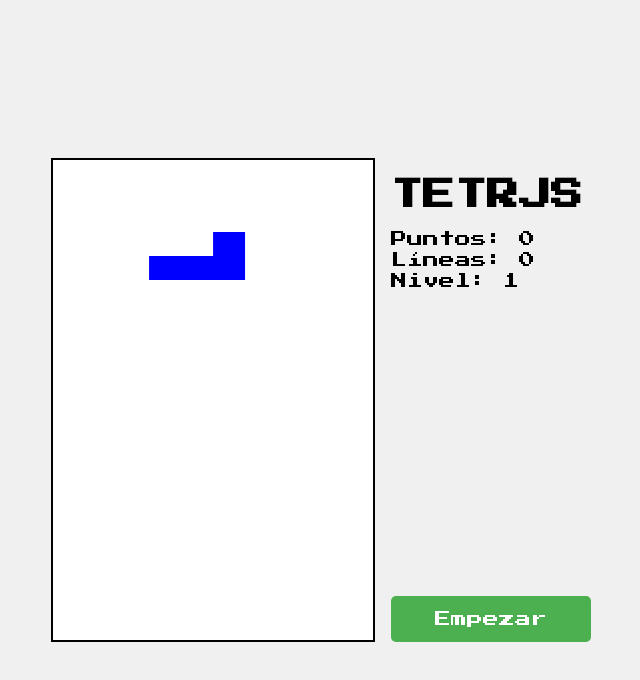
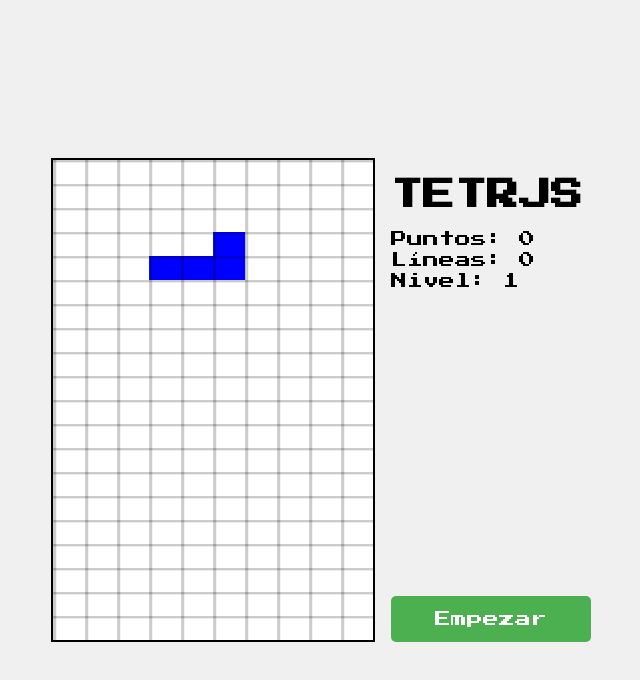
Before and after one commit to re-3v0lv3d/Tetr.Js, a plain HTML site: page index.html in a window 1280 px wide. Both pictures are taken after a click on the button "Empezar". Shown: the whole page, without its empty margins (319-959 px from the left). Drawn offline with Linux system fonts and the light colour scheme.

Commit message:
Update index.html
añadidas scanlines para darle un toque retro asi guapo

```diff
--- a/index.html
+++ b/index.html
@@ -1,7 +1,7 @@
 <!DOCTYPE html>
 <html>
 <head>
-    <title>Tetrjs</title>
+    <title>Tetris</title>
     <link rel="stylesheet" href="styles.css">
     <link href="https://fonts.googleapis.com/css?family=Press+Start+2P" rel="stylesheet">
 </head>
@@ -21,7 +21,6 @@
     </div>
 
     <script>
-        // Constantes
         const COLS = 10;
         const ROWS = 20;
         const BLOCK_SIZE = 30;
@@ -36,7 +35,6 @@
             { forma: [[1, 0], [0, 1], [1, 1], [2, 1]], color: 'purple' }
         ];
 
-        // Tablero y Canvas
         const canvas = document.getElementById('board');
         const ctx = canvas.getContext('2d');
 
@@ -44,6 +42,28 @@
         canvas.height = ROWS * BLOCK_SIZE;
 
         ctx.scale(BLOCK_SIZE, BLOCK_SIZE);
+
+        const musica = new Audio('tetrjs.mp3');
+        musica.loop = true;
+        musica.volume = 0.4;
+
+        const linea = new Audio('line.wav');
+        linea.loop = false;
+        linea.volume = 1.0;
+
+        let piezaActual;
+        let tablero;
+        let lineas = 0;
+        let nivel = 0;
+        let puntaje = 0;
+        let juegoActivo = false;
+        let intervalo;
+
+        function crearPiezaAleatoria() {
+            const indicePieza = Math.floor(Math.random() * piezas.length);
+            const pieza = piezas[indicePieza];
+            return { forma: pieza.forma, color: pieza.color, x: 3, y: 0 };
+        }
 
         function crearTablero() {
             return Array(ROWS).fill(null).map(() => Array(COLS).fill(0));
@@ -61,6 +81,18 @@
                     ctx.fillRect(x, y, 1, 1);
                 }
             }));
+        }
+
+        // Intento de dibujar las scanlines
+        function dibujarScanlines() {
+            ctx.fillStyle = 'rgba(0, 0, 0, 0.2)';
+            for (let y = 0; y < ROWS; y += 1) {
+                ctx.fillRect(0, y, COLS, 0.1);
+            }
+
+            for (let x = 0; x < COLS; x += 1) {
+                ctx.fillRect(x, 0, 0.1, ROWS);
+    }
         }
 
         function colisionAbajo(pieza, tablero) {
@@ -104,29 +136,6 @@
             return true;
         }
 
-        // Lógica principal
-        const musica = new Audio('tetrjs.mp3');
-        musica.loop = true;
-        musica.volume = 0.4;
-
-        const linea = new Audio('line.wav');
-        linea.loop = false;
-        linea.volume = 1.0;
-
-        let piezaActual = crearPiezaAleatoria();
-        let tablero = crearTablero();
-        let lineas = 0;
-        let nivel = 0;
-        let puntaje = 0;
-        let juegoActivo = false;
-        let intervalo;
-
-        function crearPiezaAleatoria() {
-            const indicePieza = Math.floor(Math.random() * piezas.length);
-            const pieza = piezas[indicePieza];
-            return { forma: pieza.forma, color: pieza.color, x: 3, y: 0 };
-        }
-
         function moverPiezaAbajo() {
             if (!juegoActivo) return;
             if (colisionAbajo(piezaActual, tablero)) {
@@ -140,6 +149,7 @@
             ctx.clearRect(0, 0, canvas.width, canvas.height);
             dibujarTablero(tablero);
             dibujarPieza(piezaActual);
+            dibujarScanlines(); // Añadimos las scanlines aquí
             actualizarHUD();
         }
 
@@ -150,6 +160,8 @@
             ctx.clearRect(0, 0, canvas.width, canvas.height);
             dibujarTablero(tablero);
             dibujarPieza(piezaActual);
+            dibujarScanlines(); // Scanlines después de mover
+            actualizarHUD();
         }
 
         function moverDerecha() {
@@ -159,6 +171,8 @@
             ctx.clearRect(0, 0, canvas.width, canvas.height);
             dibujarTablero(tablero);
             dibujarPieza(piezaActual);
+            dibujarScanlines(); // Scanlines después de mover
+            actualizarHUD();
         }
 
         function rotarPieza() {
@@ -169,6 +183,8 @@
             ctx.clearRect(0, 0, canvas.width, canvas.height);
             dibujarTablero(tablero);
             dibujarPieza(piezaActual);
+            dibujarScanlines(); // Scanlines después de rotar
+            actualizarHUD();
         }
 
         function eliminarLineasCompletas() {
@@ -229,6 +245,10 @@
             intervalo = setInterval(moverPiezaAbajo, velocidadInicial);
             musica.play();
             actualizarHUD();
+            ctx.clearRect(0, 0, canvas.width, canvas.height);
+            dibujarTablero(tablero);
+            dibujarPieza(piezaActual);
+            dibujarScanlines(); // Scanlines al empezar
         }
 
         document.addEventListener('keydown', manejarTecla);
@@ -241,6 +261,10 @@
                 case 40: moverPiezaAbajo(); break;
             }
         }
+
+        // Inicializar variables al cargar la página
+        piezaActual = crearPiezaAleatoria();
+        tablero = crearTablero();
     </script>
 </body>
 </html>
```
